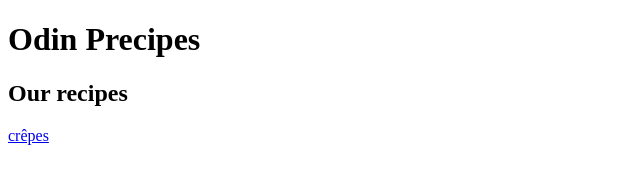
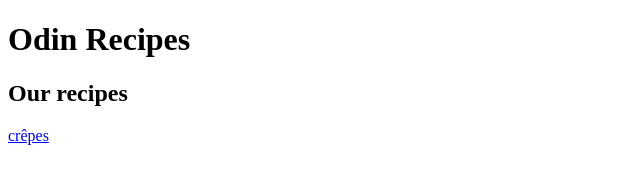
Before and after one commit to juss-10/odin-recipes, a plain HTML site: page index.html in a window 1280 px wide. Shown: the full height of the page, 0-640 px from the left. Drawn offline with Linux system fonts and the light colour scheme.

Commit message:
Fix h1 typo

```diff
--- a/index.html
+++ b/index.html
@@ -6,7 +6,7 @@
     <title>Odin Recipes</title>
 </head>
 <body>
-    <h1>Odin Precipes</h1>
+    <h1>Odin Recipes</h1>
     <h2>Our recipes</h2>
     <a href="recipes/crepes/crepes.html">crêpes</a>
 </body>
```
